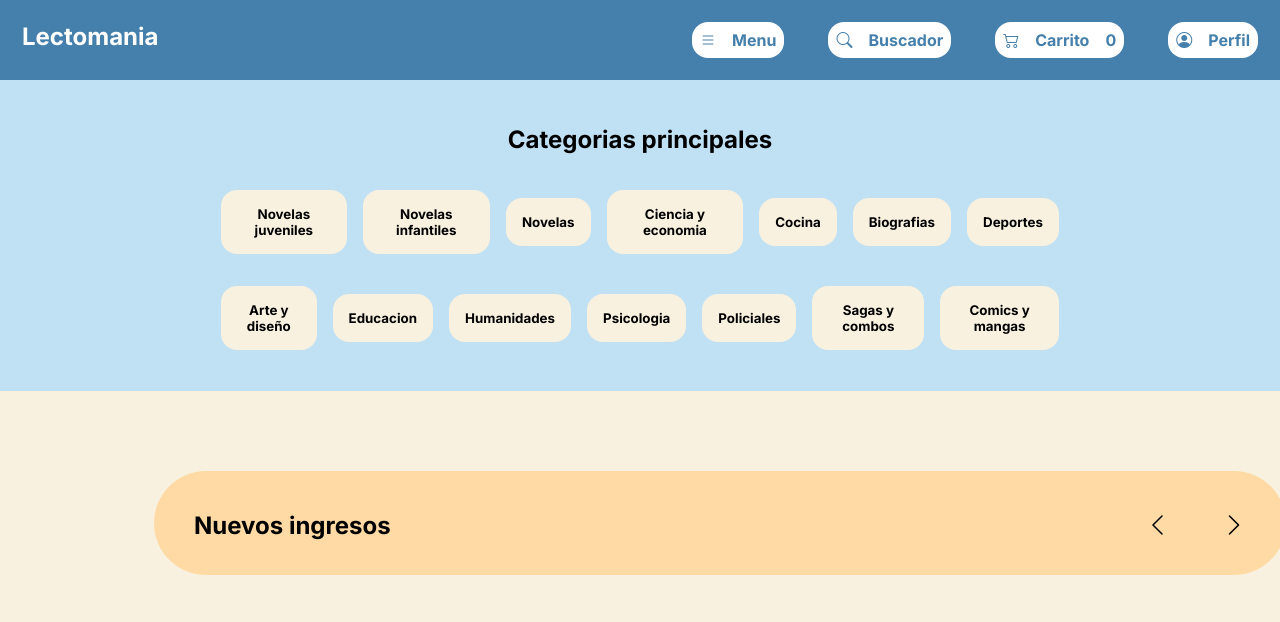
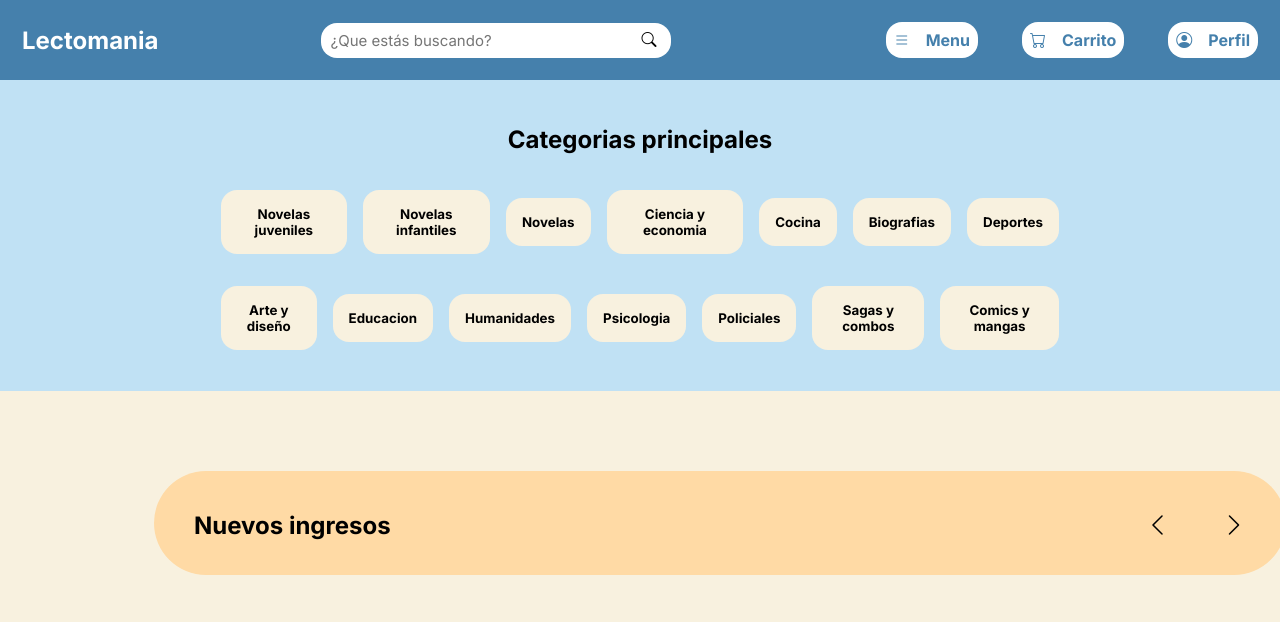
Before and after one commit to pipssssb/Pagina-web---LAB3, a plain HTML site: page Página web - LAB3/index.html in a window 1280 px wide. Shown: the top 622 px of the page. Drawn offline with nearby package versions, Linux system fonts and the light colour scheme.

Commit message:
Pestañas principales terminadas

```diff
--- a/Página web - LAB3/estilos.css
+++ b/Página web - LAB3/estilos.css
@@ -36,52 +36,94 @@ a{
 
 /* Basico */
 
-.logo{
+nav{
+    position: sticky;
+    display: flex;
+    width: 100%;
     background-color: var(--color-azul);
-    padding-left: 22px;
-    padding-right: 22px;
+    justify-content: space-between;
+    text-align: center;
 }
 
-.menu{
-    display: flex;
+nav .logo{
+    padding-left: 22px;
+    margin-top: auto;
+    margin-bottom: auto;
+    color: var(--color-blanco);
+    font-weight: bold;
 }
 
-.boton-menu{
+nav ul{
+    display: flex;
+    list-style: none;
+    margin: auto 0;
+}
+
+nav ul li{
+    padding: 22px;
+}
+
+nav button{
+    border: none;
+    background: transparent;
+    outline: none;
+}
+
+nav ul li a{
+    color: var(--color-azul);
     background-color: var(--color-blanco);
-    border: 0;
-    color: var(--color-azul);
     font-size: 1rem;
     font-weight: bold;
-    cursor: pointer;
+    text-decoration: none;
+    padding: .5rem;
+    border-radius: 1rem;
     display: flex;
     gap: 1rem;
-    padding: .5rem;
+}
+
+nav .searchbox{
+    display: flex;
+    margin: auto 0;
+    height: 35px;
+    line-height: 35px;
+}
+
+nav .searchbox input{
+    border: none;
+    outline: none;
+    background: var(--color-blanco);
+    height: 100%;
+    padding: 0 10px;
+    font-size: 15px;
+    width: 350px;
     border-radius: 1rem;
 }
 
-.boton-menu.active{
-    background-color: var(--color-blanco);
-    border: 0;
+nav .searchbox span{
     color: var(--color-azul);
+    font-size: 15px;
+    background: var(--color-blanco);
+    height: 100%;
+    position: relative;
+    cursor: pointer;
+    left: -37px;
+    border-radius: 1rem;
 }
 
-h1{
-    color: var(--color-blanco);
+nav .searchbox span button{
+    border: none;
+    outline: none;
+    background: transparent;
+    padding: .5rem;
+    border-radius: 1rem;
+    font-size: 15px;
+    cursor: pointer;
+    transition: background-color .3s, color .3s;
 }
 
-aside{
+nav .searchbox span button:hover{
     background-color: var(--color-azul);
-    position: sticky;
-    top: 0;
-    display: flex;
-    padding-top:  22px;
-    padding-bottom: 22px;
-    justify-content: space-between;
-}
-
-nav ul li{
-    display: inline;
-    padding-inline: 22px;
+    color: var(--color-blanco);
 }
 
 /* Seccion buscador */
@@ -158,6 +200,7 @@ body{
     height: 104px;
     border-radius: 4rem;
 }
+
 .titulo-principal3{
     background-color: var(--color-naranja);
     text-align: left;
@@ -169,6 +212,7 @@ body{
     height: 104px;
     border-radius: 4rem;
 }
+
 .titulo-principal4{
     background-color: var(--color-rosa);
     text-align: left;
@@ -196,6 +240,7 @@ body{
     width: 266px;
     padding: 20px;
 }
+
 .libro-imagen{
     display: flex;
     justify-content: center;
@@ -358,6 +403,7 @@ footer{
 /* Footer */
 
 .titulo-principal-carrito{
+    color: #000000;
     padding-top: 40px;
     padding-bottom: 40px;
     padding-left: 137px;
@@ -378,6 +424,7 @@ footer{
     display: flex;
     flex-direction: column;
     gap: 1rem;
+    color: #000000;
 }
 
 .carrito-producto{
@@ -399,9 +446,11 @@ footer{
 
 .carrito-producto-small{
     font-size: .75rem;
+    color: #000000;
 }
 
 .carrito-producto-eliminar{
+    color: #000000;
     border: 0;
     background-color: transparent;
     cursor: pointer;
--- a/Página web - LAB3/index.html
+++ b/Página web - LAB3/index.html
@@ -10,36 +10,23 @@
 <body>
 
    <div class="wrapper">
-        <aside>
-            <header>
-                <h1 class="logo">Lectomania</h1>
-            </header>
-            <nav>
-                <ul class="menu">
-                    <li>
-                        <button class="boton-menu boton-menu_"><i class="bi bi-list"></i>Menu</button>
-                    </li>
 
-                    <li>
-                        <button class="boton-menu boton-buscador"><i class="bi bi-search"  style="margin-inline: 37;margin-block: 349;"></i>Buscador</button>
-                    </li>
+        <nav>
+            <div class="logo"><h1>Lectomania</h1></div>
+                <div class="searchbox">
+                 <input type="search" placeholder="¿Que estás buscando?">
+                 <span><button class="boton-buscador"><i class="bi bi-search"></i></button></span>
+                </div>
+                <ul>
+                    <li><button><a href="#"><i class="bi bi-list"></i>Menu</a></button></li>
+                    <li><button><a href="#"><i class="bi bi-cart"></i>Carrito</a></button></li>
+                    <li><button><a href="#"><i class="bi bi-person-circle"></i>Perfil</a></button></li>
+                </ul>
+            </div>
 
-                    <li>
-                        <a class="boton-menu boton-carrito" href="/carrito.html"><i class="bi bi-cart2">
+            <!-- Seccion buscador -->
 
-                        </i>Carrito <span class="numerito">0</span></a>
-                    </li>
-
-                    <li>
-                        <button class="boton-menu boton-perfil"><i class="bi bi-person-circle"></i>Perfil</button>
-                    </li>
-                </ul>
-
-                <!-- Seccion del buscador -->
-
-            </nav>
-
-        </aside>
+        </nav>
 
         <div class="categorias-principales">
             <h2 class="categorias">Categorias principales</h2>
```
Also changed, not shown: Página web - LAB3/carrito.html (+13 -18 lines), Página web - LAB3/producto-detalles.html (+14 -27 lines).
